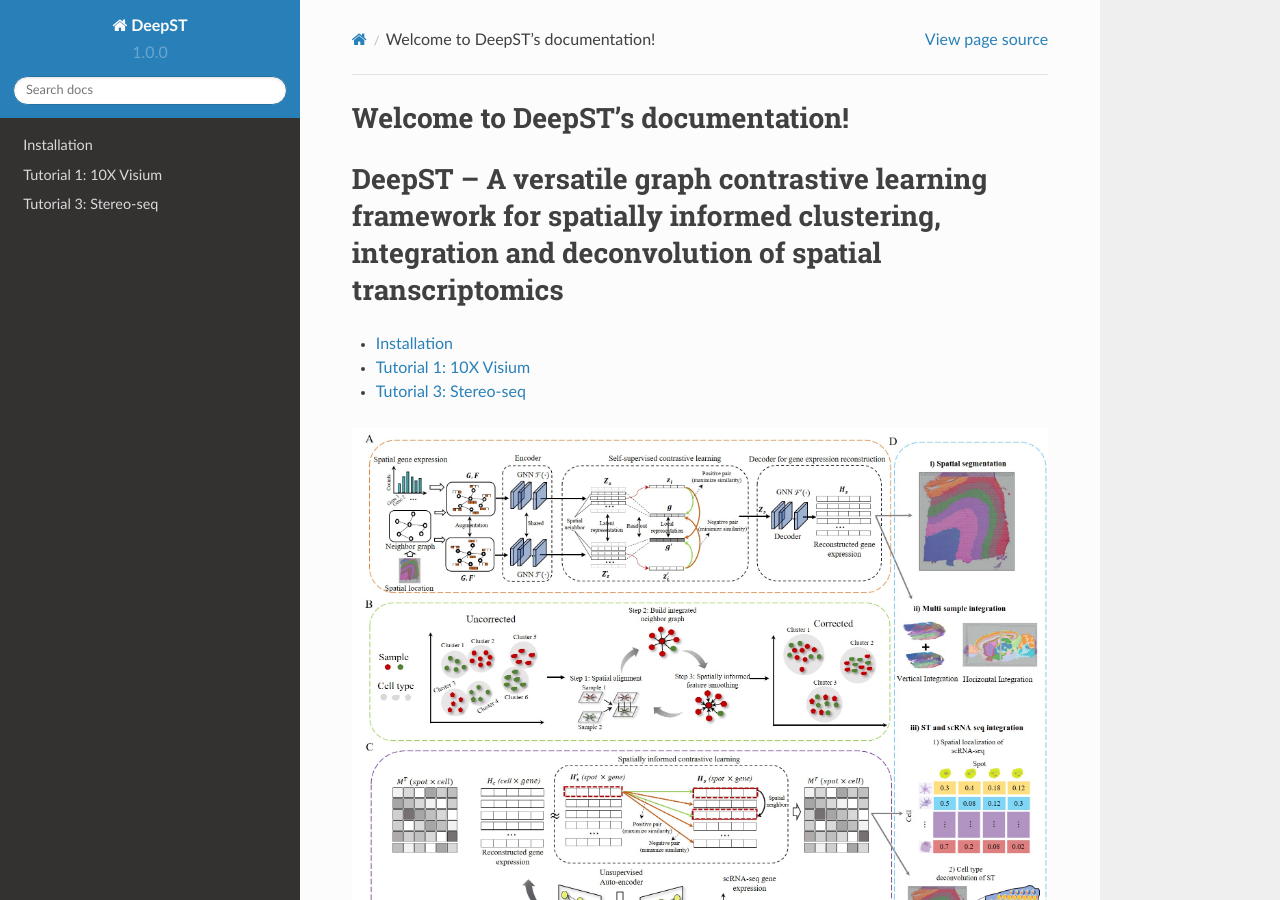
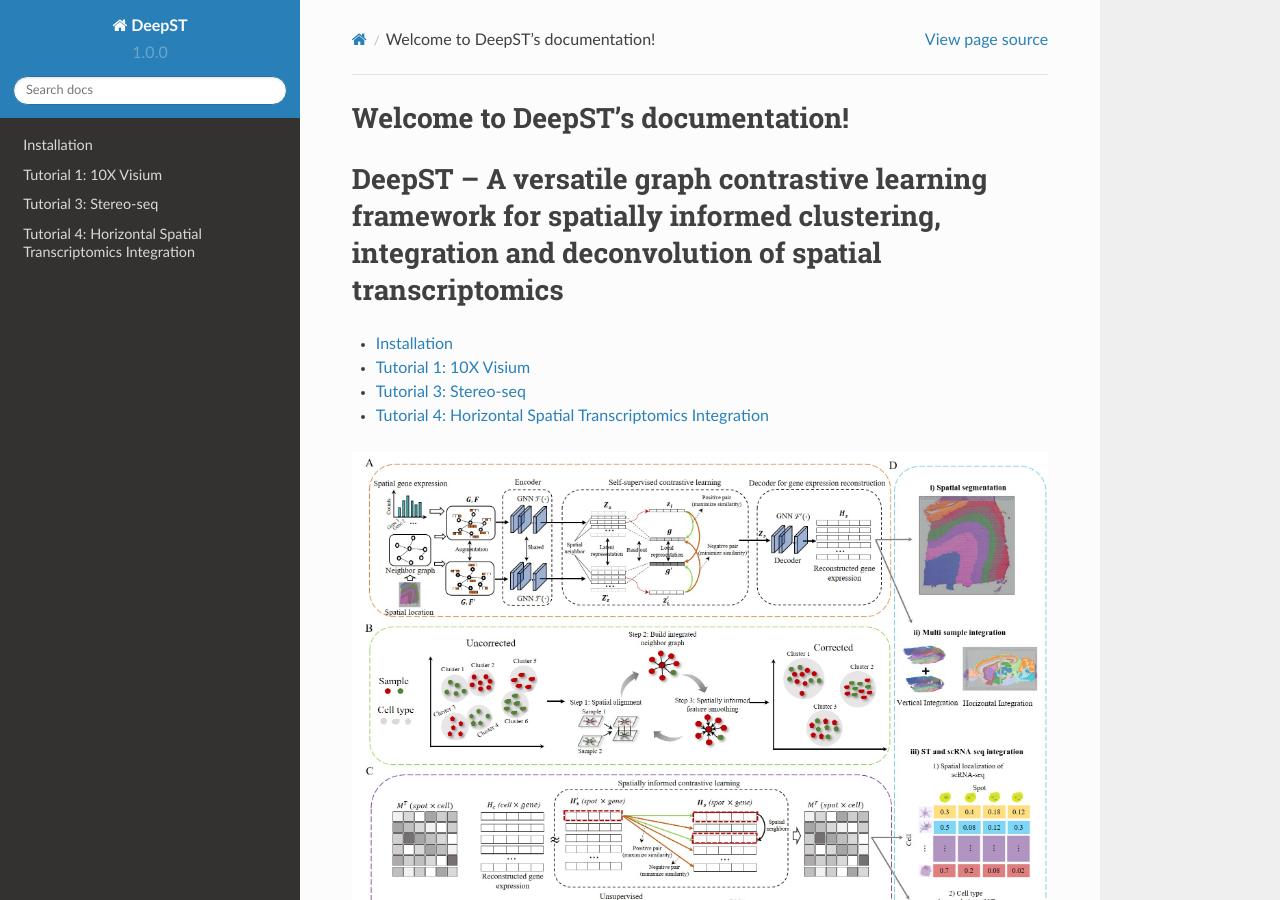
Before and after one commit to JinmiaoChenLab/GraphST_Tutorials, a Sphinx documentation site: the page built from docs/source/index.rst, in a window 1280 px wide and 900 px high. Built offline with Sphinx 7.4.7 and the Read the Docs theme 2.0.0, drawn with Linux system fonts in a browser that asks for light colours; pages that are not in the unit, such as notebooks, are missing from menus.

Commit message:
Update index.rst

```diff
--- a/docs/source/index.rst
+++ b/docs/source/index.rst
@@ -16,6 +16,7 @@ DeepST – A versatile graph contrastive learning framework for spatially inform
    Tutorial 1_10X Visium
    Tutorial 2_scRNA and ST data integration
    Tutorial 3_Stereo-seq
+   Tutorial 4_Horizontal Integration
 
 .. image:: ../Figures/DeepST.jpg
    :width: 1400
```
